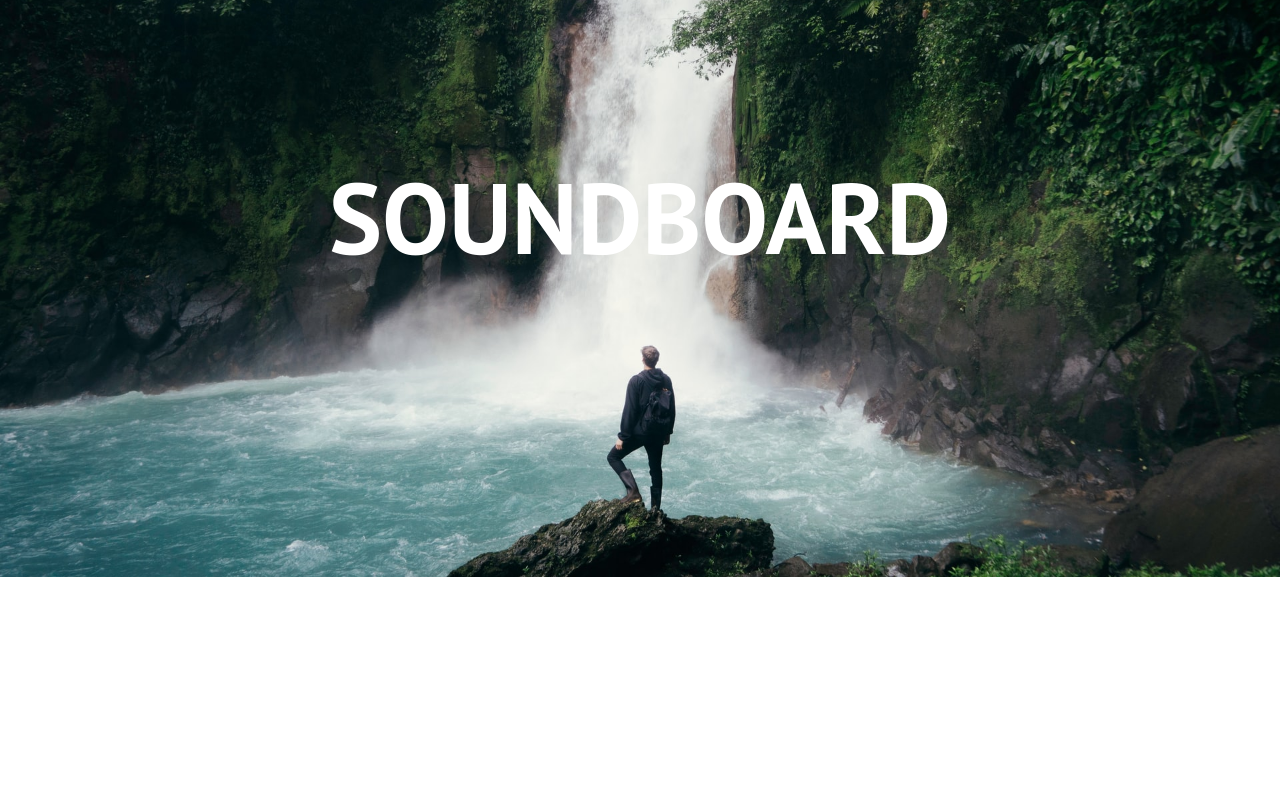
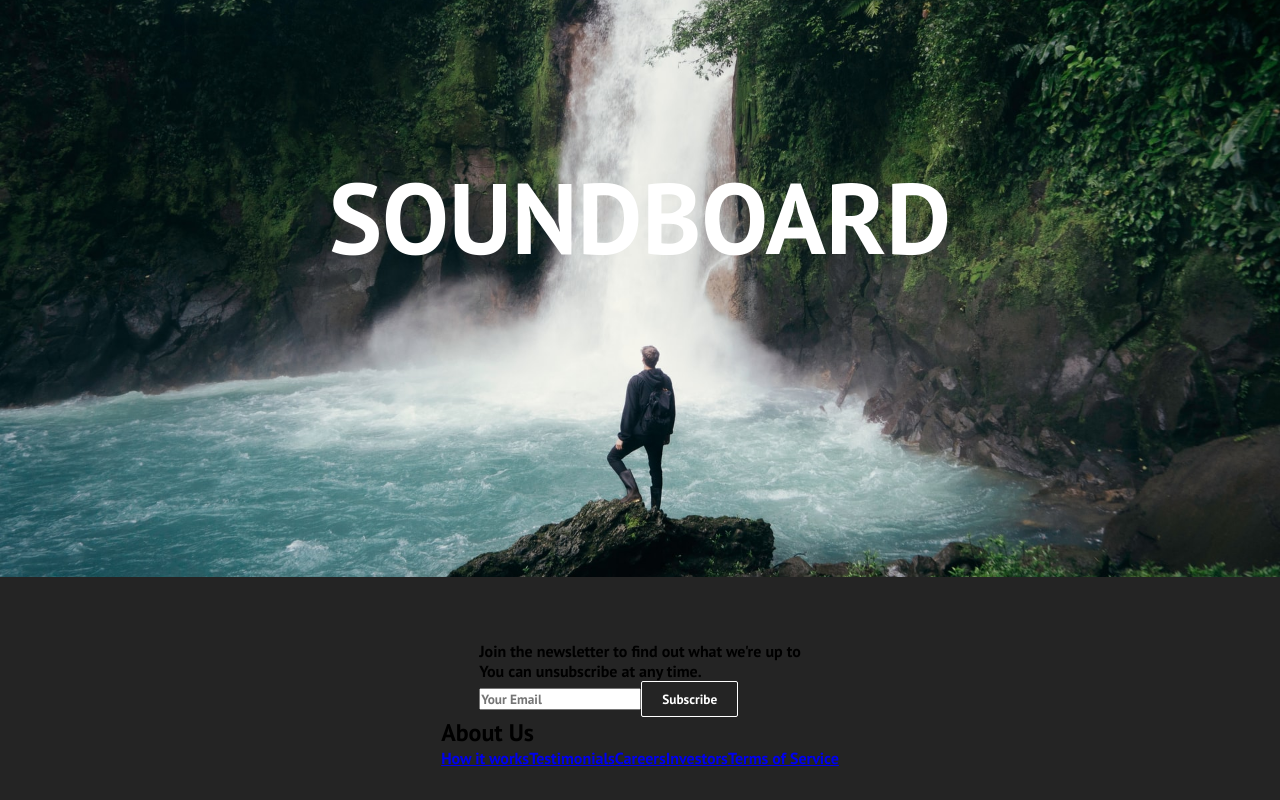
Before and after one commit to crzn24/morning-meeting-app, a React (Vite) app: page /sounds in a window 1280 px wide. Shown: the part 223-1023 px from the top of the page. Before the commit the page ends 800 px from the top, so only its background shows below. Built offline with nearby package versions, Linux system fonts and the light colour scheme.

Commit message:
Creates footer component and adds in button

```diff
--- a/src/App.jsx
+++ b/src/App.jsx
@@ -11,6 +11,7 @@ import Weather from "./components/pages/Weather";
 import SelPage from "./components/pages/SelPage";
 import LofiPage from "./components/pages/LofiPage"
 import Sounds from "./components/pages/Sounds"
+import Footer from "./components/Footer.jsx";
 
 
 function App() {
@@ -29,6 +30,7 @@ function App() {
           <Route path="/lofi" exact Component={LofiPage} />
           <Route path="/sounds" exact Component={Sounds} />
         </Routes>
+        <Footer />
       </Router>
     </>
   );
--- /dev/null
+++ b/src/components/Button.css
@@ -0,0 +1,43 @@
+:root {
+    --primary: #fff;
+  }
+
+  .btn {
+    padding: 8px 20px;
+    border-radius: 2px;
+    outline: none;
+    border: none;
+    cursor: pointer;
+  }
+
+  .btn--primary {
+    background-color: var(--primary);
+    color: #242424;
+    border: 1px solid var(--primary);
+  }
+
+  .btn--outline {
+    background-color: transparent;
+    color: #fff;
+    padding: 8px 20px;
+    border: 1px solid var(--primary);
+    transition: all 0.3s ease-out;
+  }
+
+  .btn--medium {
+    padding: 8px 20px;
+    font-size: 18px;
+  }
+
+  .btn--large {
+    padding: 12px 26px;
+    font-size: 20px;
+  }
+
+  .btn--large:hover,
+  .btn--medium:hover {
+    transition: all 0.3s ease-out;
+    background: #fff;
+    color: #242424;
+    transition: 250ms;
+  }
--- /dev/null
+++ b/src/components/Button.jsx
@@ -0,0 +1,39 @@
+import React from "react";
+import "./Button.css";
+import { Link } from "react-router-dom";
+
+const STYLES = ["btn--primary", "btn--outline"];
+const SIZES = ["btn--medium", "btn--large"];
+
+export const Button = ({
+  children,
+  type,
+  onClick,
+  buttonStyle,
+  buttonSize,
+}) => {
+  const checkButtonStyle = STYLES.includes(buttonStyle)
+    ? buttonStyle
+    : STYLES[0];
+
+  const checkButtonSize = SIZES.includes(buttonSize) ? buttonSize : STYLES[0];
+
+  // whatever is inside button you will render it
+  return (
+    <Link to="/sign-up" className="btn-mobile">
+      <button
+        className={`btn ${checkButtonStyle} ${checkButtonSize}`}
+        onClick={onClick}
+        type={type}
+      >
+        {children}
+      </button>
+    </Link>
+  );
+};
+
+// const Button = () => {
+//   return <div>Button</div>;
+// };
+
+// export default Button;
--- /dev/null
+++ b/src/components/Footer.css
@@ -0,0 +1,8 @@
+.footer-container {
+  background-color: #242424;
+  padding: 4rem 0 2rem 0;
+  display: flex;
+  flex-direction: column;
+  justify-content: center;
+  align-items: center;
+}
--- /dev/null
+++ b/src/components/Footer.jsx
@@ -0,0 +1,44 @@
+import React from "react";
+import "./Footer.css";
+import { Button } from "./Button";
+import { Link } from "react-router-dom";
+
+const Footer = () => {
+  return (
+    <div className="footer-container">
+      <section className="footer-subscription">
+        <p className="footer-subscription-heading">
+          Join the newsletter to find out what we're up to
+        </p>
+        <p className="footer-subscription text">
+          You can unsubscribe at any time.
+        </p>
+        <div className="input-areas">
+          <form>
+            <input
+              type="email"
+              name="email"
+              placeholder="Your Email"
+              className="footer-input"
+            />
+            <Button buttonStyle="btn--outline">Subscribe</Button>
+          </form>
+        </div>
+      </section>
+      <div className="footer-links">
+        <div className="footer-link-wrapper">
+          <div className="footer-link-items">
+            <h2>About Us</h2>
+            <Link to="/">How it works</Link>
+            <Link to="/">Testimonials</Link>
+            <Link to="/">Careers</Link>
+            <Link to="/">Investors</Link>
+            <Link to="/">Terms of Service</Link>
+          </div>
+        </div>
+      </div>
+    </div>
+  );
+};
+
+export default Footer;
```
